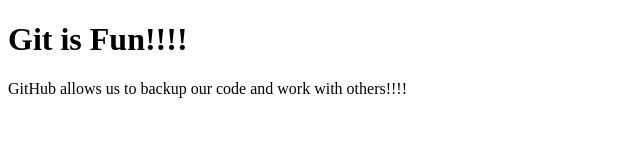
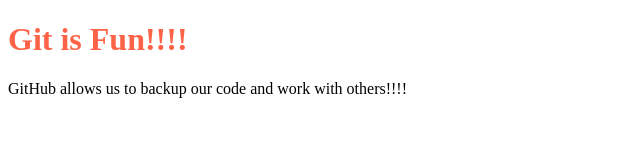
Before and after one commit to airrickLovesToTest/assignment-1-2294, a plain HTML site: page index.html in a window 1280 px wide. Shown: the whole page, without its empty margins (0-640 px from the left). Drawn offline with Linux system fonts and the light colour scheme.

Commit message:
Adds scripts tag and updates HTML

```diff
--- a/index.html
+++ b/index.html
@@ -7,9 +7,15 @@
 </head>
 <body>
 
-    <h1>Git is Fun!!!!</h1>
+    <h1 id="pageTitle">Git is Fun!!!!</h1>
 
     <p>GitHub allows us to backup our code and work with others!!!!</p>
 
+    <script>
+
+        document.querySelector("#pageTitle").style.color = "tomato";
+
+    </script>
+
 </body>
 </html>
```
